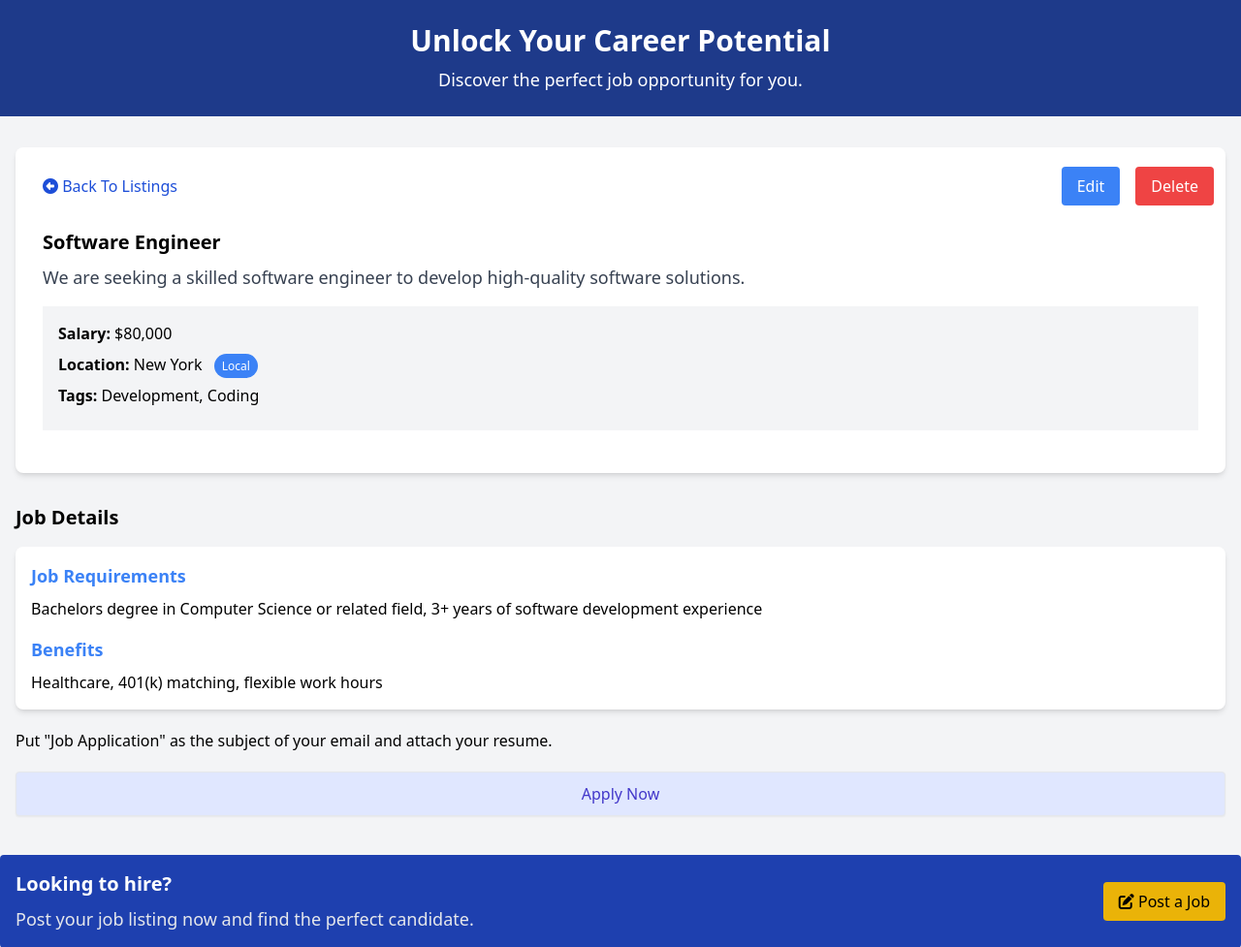
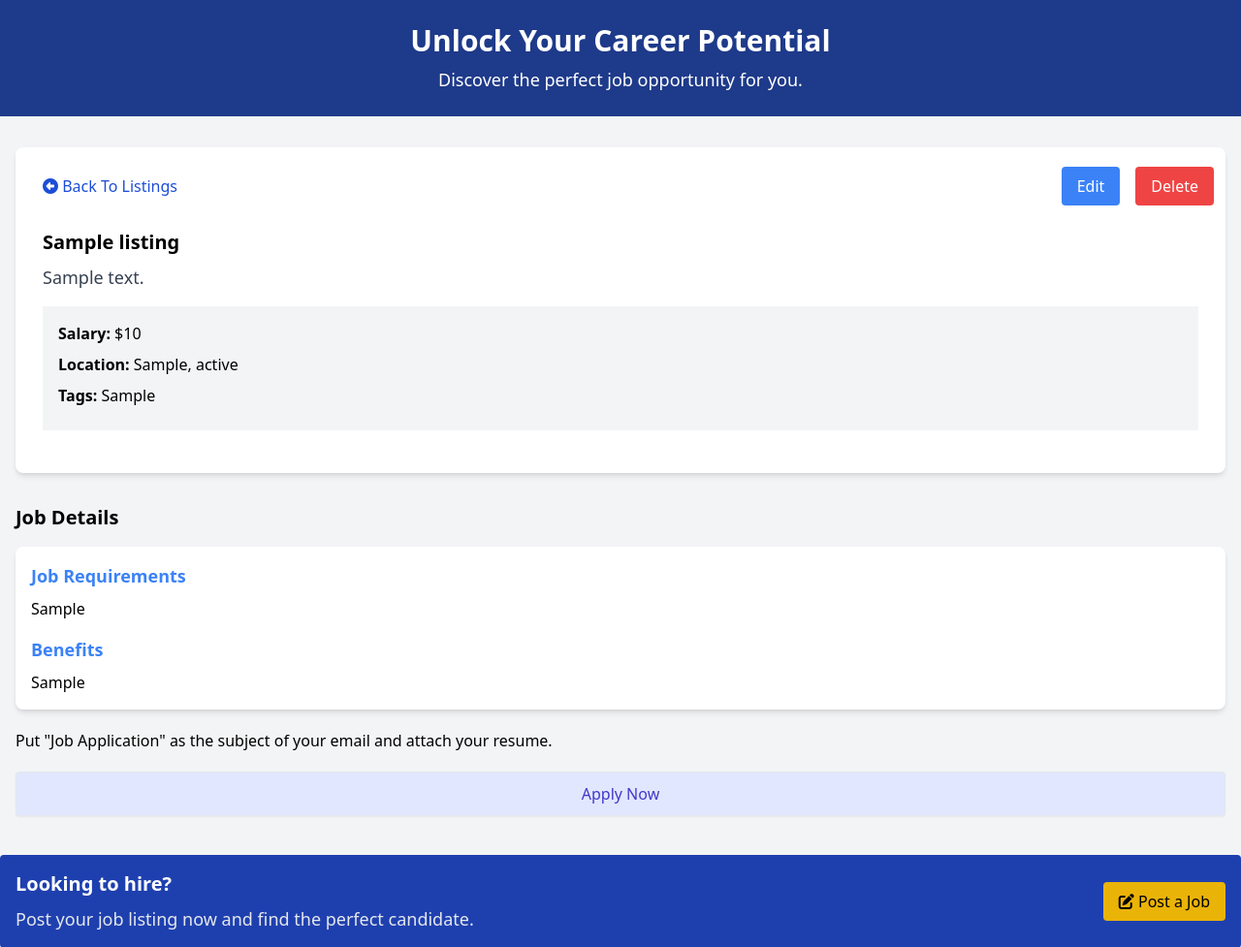
Before and after one commit to Belchenkov/workopia_php, a PHP site: page /listing?id=1 in a window 1280 px wide. Shown: the part 68-1045 px from the top of the page at 97% size. Run offline with PHP 8.4, Linux system fonts and the light colour scheme; tables that the repository leaves empty or names only in its code hold one stand-in row (values such as "Sample post"); a stand-in replaces the project's code that opens the database connection.

Commit message:
Single listing display

```diff
--- a/App/views/listings/show.view.php
+++ b/App/views/listings/show.view.php
@@ -19,21 +19,15 @@
                 </div>
             </div>
             <div class="p-4">
-                <h2 class="text-xl font-semibold">Software Engineer</h2>
-                <p class="text-gray-700 text-lg mt-2">
-                    We are seeking a skilled software engineer to develop high-quality
-                    software solutions.
-                </p>
+                <?php /** @var $listing  */?>
+                <h2 class="text-xl font-semibold"><?= $listing->title ?></h2>
+                <p class="text-gray-700 text-lg mt-2"><?= $listing->description ?></p>
                 <ul class="my-4 bg-gray-100 p-4">
-                    <li class="mb-2"><strong>Salary:</strong> $80,000</li>
+                    <li class="mb-2"><strong>Salary:</strong> <?= formatSalary($listing->salary) ?></li>
                     <li class="mb-2">
-                        <strong>Location:</strong> New York
-                        <span class="text-xs bg-blue-500 text-white rounded-full px-2 py-1 ml-2">Local</span>
+                        <strong>Location:</strong> <?= $listing->city ?>, <?= $listing->state ?>
                     </li>
-                    <li class="mb-2">
-                        <strong>Tags:</strong> <span>Development</span>,
-                        <span>Coding</span>
-                    </li>
+                    <li class="mb-2"><strong>Tags:</strong> <?= $listing->tags ?></li>
                 </ul>
             </div>
         </div>
@@ -45,18 +39,15 @@
             <h3 class="text-lg font-semibold mb-2 text-blue-500">
                 Job Requirements
             </h3>
-            <p>
-                Bachelors degree in Computer Science or related field, 3+ years of
-                software development experience
-            </p>
+            <p><?= $listing->requirements ?></p>
             <h3 class="text-lg font-semibold mt-4 mb-2 text-blue-500">Benefits</h3>
-            <p>Healthcare, 401(k) matching, flexible work hours</p>
+            <p><?= $listing->benefits ?></p>
         </div>
         <p class="my-5">
             Put "Job Application" as the subject of your email and attach your
             resume.
         </p>
-        <a href="mailto:manager@company.com" class="block w-full text-center px-5 py-2.5 shadow-sm rounded border text-base font-medium cursor-pointer text-indigo-700 bg-indigo-100 hover:bg-indigo-200">
+        <a href="mailto:<?= $listing->email ?>" class="block w-full text-center px-5 py-2.5 shadow-sm rounded border text-base font-medium cursor-pointer text-indigo-700 bg-indigo-100 hover:bg-indigo-200">
             Apply Now
         </a>
     </section>
--- a/controllers/listings/show.php
+++ b/controllers/listings/show.php
@@ -12,4 +12,6 @@ $params = [
 
 $listing = $db->query('SELECT * FROM listings WHERE id = :id', $params)->fetch();
 
-loadView('listings/show');
+loadView('listings/show', [
+    'listing' => $listing,
+]);
```
